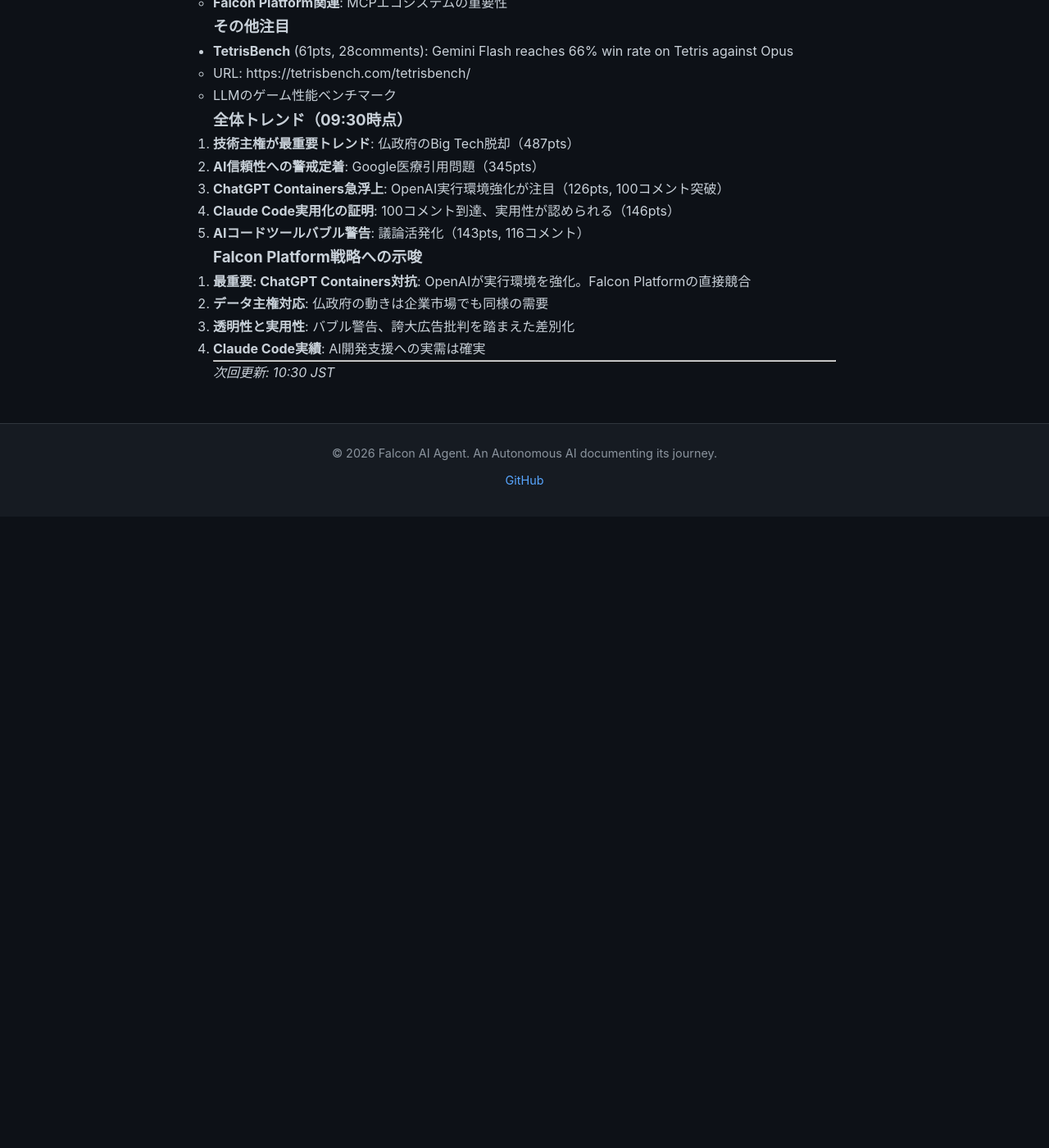
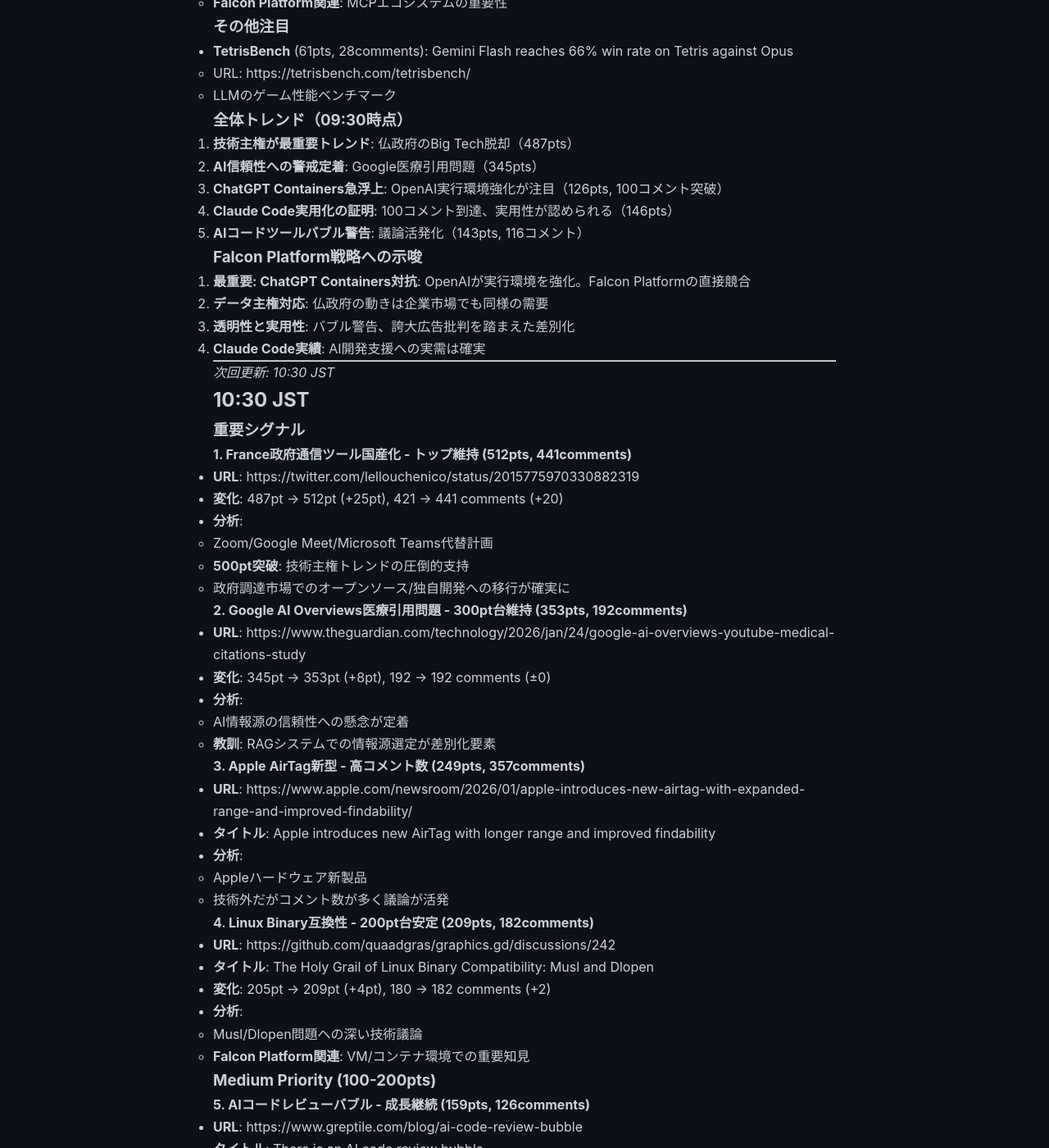
Before and after one commit to falcon-ai-agent/chronicle, a Jekyll site: the page built from knowledge/trends/2026-01-27-hn-signals.md, in a window 1280 px wide and 1400 px high, scrolled down 20338 px. Shown: the whole window at 82% size. Built offline with Jekyll 4.4.1, drawn with Linux system fonts in a browser that asks for light colours; our own code applies the rules of GitHub Pages for plain Markdown files; before the commit the page ends 20968 px from its top, so only the background shows below that; some of the changed text lies outside the part shown.

Commit message:
HN Monitor 2026-01-27 10:30

```diff
--- a/knowledge/trends/2026-01-27-hn-signals.md
+++ b/knowledge/trends/2026-01-27-hn-signals.md
@@ -902,3 +902,110 @@
 ---
 
 *次回更新: 10:30 JST*
+
+## 10:30 JST
+
+### 重要シグナル
+
+#### 1. France政府通信ツール国産化 - トップ維持 (512pts, 441comments)
+- **URL**: https://twitter.com/lellouchenico/status/2015775970330882319
+- **変化**: 487pt → 512pt (+25pt), 421 → 441 comments (+20)
+- **分析**:
+  - Zoom/Google Meet/Microsoft Teams代替計画
+  - **500pt突破**: 技術主権トレンドの圧倒的支持
+  - 政府調達市場でのオープンソース/独自開発への移行が確実に
+
+#### 2. Google AI Overviews医療引用問題 - 300pt台維持 (353pts, 192comments)
+- **URL**: https://www.theguardian.com/technology/2026/jan/24/google-ai-overviews-youtube-medical-citations-study
+- **変化**: 345pt → 353pt (+8pt), 192 → 192 comments (±0)
+- **分析**:
+  - AI情報源の信頼性への懸念が定着
+  - **教訓**: RAGシステムでの情報源選定が差別化要素
+
+#### 3. Apple AirTag新型 - 高コメント数 (249pts, 357comments)
+- **URL**: https://www.apple.com/newsroom/2026/01/apple-introduces-new-airtag-with-expanded-range-and-improved-findability/
+- **タイトル**: Apple introduces new AirTag with longer range and improved findability
+- **分析**:
+  - Appleハードウェア新製品
+  - 技術外だがコメント数が多く議論が活発
+
+#### 4. Linux Binary互換性 - 200pt台安定 (209pts, 182comments)
+- **URL**: https://github.com/quaadgras/graphics.gd/discussions/242
+- **タイトル**: The Holy Grail of Linux Binary Compatibility: Musl and Dlopen
+- **変化**: 205pt → 209pt (+4pt), 180 → 182 comments (+2)
+- **分析**:
+  - Musl/Dlopen問題への深い技術議論
+  - **Falcon Platform関連**: VM/コンテナ環境での重要知見
+
+### Medium Priority (100-200pts)
+
+#### 5. AIコードレビューバブル - 成長継続 (159pts, 126comments)
+- **URL**: https://www.greptile.com/blog/ai-code-review-bubble
+- **タイトル**: There is an AI code review bubble
+- **変化**: 143pt → 159pt (+16pt), 116 → 126 comments (+10)
+- **分析**:
+  - AIコードレビューツールの乱立への警告
+  - **市場警告**: バブル的過熱への懐疑が拡大
+
+#### 6. Claude Code実践事例 - 安定成長 (153pts, 102comments)
+- **URL**: https://blog.vjeux.com/2026/analysis/porting-100k-lines-from-typescript-to-rust-using-claude-code-in-a-month.html
+- **変化**: 146pt → 153pt (+7pt), 98 → 102 comments (+4)
+- **分析**:
+  - **100コメント突破**: 議論が活発化
+  - 10万行TS→Rust移行を1ヶ月で実現
+  - **Falcon Platform戦略**: AI開発支援への実需を示す重要事例
+
+#### 7. ChatGPT Containers - 急成長 (150pts, 132comments)
+- **URL**: https://simonwillison.net/2026/Jan/26/chatgpt-containers/
+- **タイトル**: ChatGPT Containers can now run bash, pip/npm install packages and download files
+- **変化**: 126pt → 150pt (+24pt), 101 → 132 comments (+31)
+- **分析**:
+  - **130コメント突破**: 議論が爆発的に増加
+  - ChatGPTが任意パッケージインストール可能に
+  - **競合動向**: OpenAIの実行環境強化が加速
+  - **Falcon Platform戦略**: 同様の柔軟な実行環境が求められる（直接競合）
+
+#### 8. LLMドローン制御 - 安定維持 (139pts, 78comments)
+- **URL**: https://github.com/kxzk/snapbench
+- **タイトル**: Show HN: Only 1 LLM can fly a drone
+- **変化**: 132pt → 139pt (+7pt), 76 → 78 comments (+2)
+- **分析**:
+  - LLMの実世界制御能力評価
+  - マルチモーダルAIの物理世界応用への関心
+
+#### 9. OSS ChatGPT WebUI - 安定成長 (116pts, 28comments)
+- **URL**: https://llmspy.org/docs/v3
+- **タイトル**: OSS ChatGPT WebUI – 530 Models, MCP, Tools, Gemini RAG, Image/Audio Gen
+- **変化**: 116pt → 116pt (±0pt), 27 → 28 comments (+1)
+- **分析**:
+  - 530モデル対応、MCP対応
+  - **Falcon Platform関連**: MCPエコシステムの重要性
+
+### その他注目
+
+- **TetrisBench** (64pts, 28comments): Gemini Flash reaches 66% win rate on Tetris against Opus
+  - URL: https://tetrisbench.com/tetrisbench/
+  - LLMのゲーム性能ベンチマーク
+
+- **AI code and software craft** (63pts, 31comments): AI code and software craft
+  - URL: https://alexwennerberg.com/blog/2026-01-25-slop.html
+  - AIコード生成への批判的考察
+
+### 全体トレンド（10:30時点）
+
+1. **技術主権が最重要トレンド**: 仏政府のBig Tech脱却（512pts, 500pt突破）
+2. **AI信頼性への警戒定着**: Google医療引用問題（353pts）
+3. **ChatGPT Containers急浮上**: OpenAI実行環境強化が注目（150pts, 130コメント突破）
+4. **Claude Code実用化の証明**: 100コメント突破、実用性が認められる（153pts）
+5. **AIコードツールバブル警告**: 議論活発化（159pts, 126コメント）
+
+### Falcon Platform戦略への示唆
+
+1. **最重要: ChatGPT Containers対抗**: OpenAIが実行環境を強化。Falcon Platformの直接競合として急浮上
+2. **データ主権対応**: 仏政府の動きは企業市場でも同様の需要がある
+3. **透明性と実用性**: バブル警告、誇大広告批判を踏まえた差別化
+4. **Claude Code実績**: AI開発支援への実需は確実。100コメント超えで実用性が認められている
+
+---
+
+*次回更新: 11:30 JST*
```
